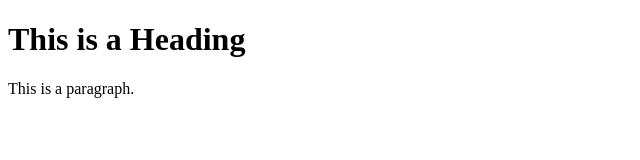
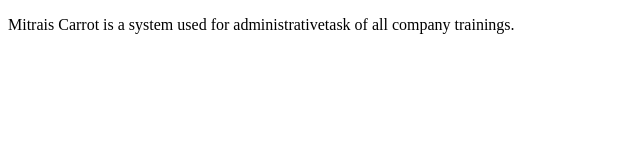
Before and after one commit to fedyfahronguntara/Mitrais-Carrot, a plain HTML site: page index.html in a window 1280 px wide. Shown: the whole page, without its empty margins (0-640 px from the left). Drawn offline with Linux system fonts and the light colour scheme.

Commit message:
Tracking source code changes

```diff
--- a/index.html
+++ b/index.html
@@ -1,12 +1,11 @@
 <!DOCTYPE html>
 <html>
 <head>
-<title>Page Title</title>
+<title>Mitrais Carrot</title>
 </head>
 <body>
 
-<h1>This is a Heading</h1>
-<p>This is a paragraph.</p>
+<p> Mitrais Carrot is a system used for administrativetask of all company trainings. </p>
 
 </body>
 </html>
```
